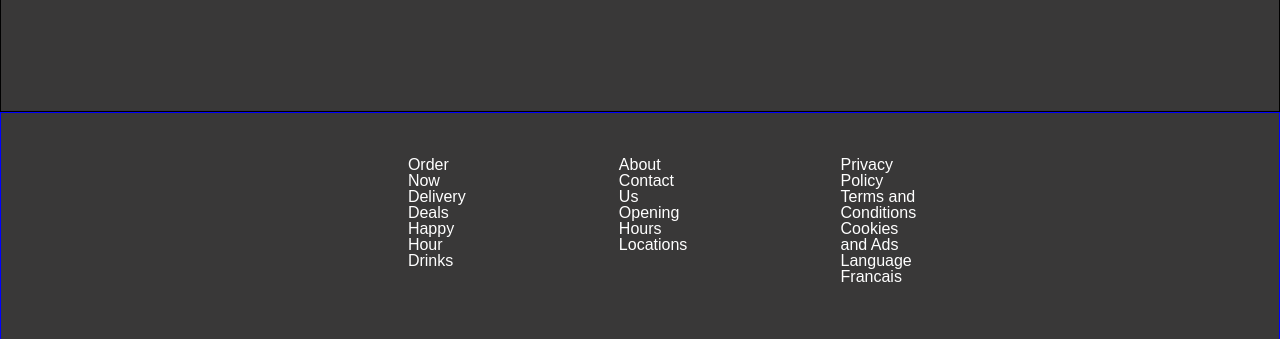
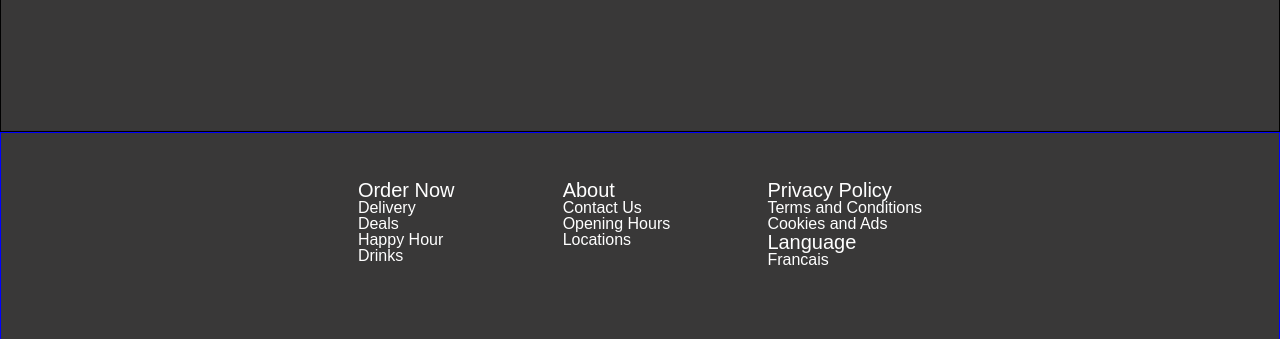
Before and after one commit to cstim240/restaurant_page, a website built with webpack: page dist/index.html in a window 1280 px wide. Shown: the part 228-567 px from the top of the page. Built offline with Linux system fonts and the light colour scheme.

Commit message:
Add colInquity as a class to center firstColInquiries

```diff
--- a/src/index.js
+++ b/src/index.js
@@ -258,6 +258,7 @@ function loadFooter(){
 
     //'Order Now' column start
     const firstColInquiry = document.createElement('div');
+    firstColInquiry.classList.add('colInquiry');
     const orderNowlink = document.createElement('p');
     orderNowlink.classList.add('footer_header');
     orderNowlink.innerText = 'Order Now';
--- a/src/style.css
+++ b/src/style.css
@@ -114,5 +114,13 @@ table {
 .resInquiries {
 	display: grid;
 	grid-template-columns: 1fr 1fr 1fr;
-	column-gap: 33%;
+	column-gap: 50px;
 }
+
+.colInquiry {
+	width: 100px;
+}
+
+.footer_header {
+	font-size: 20px;
+}
```
Also changed, not shown: dist/bundle.js.
